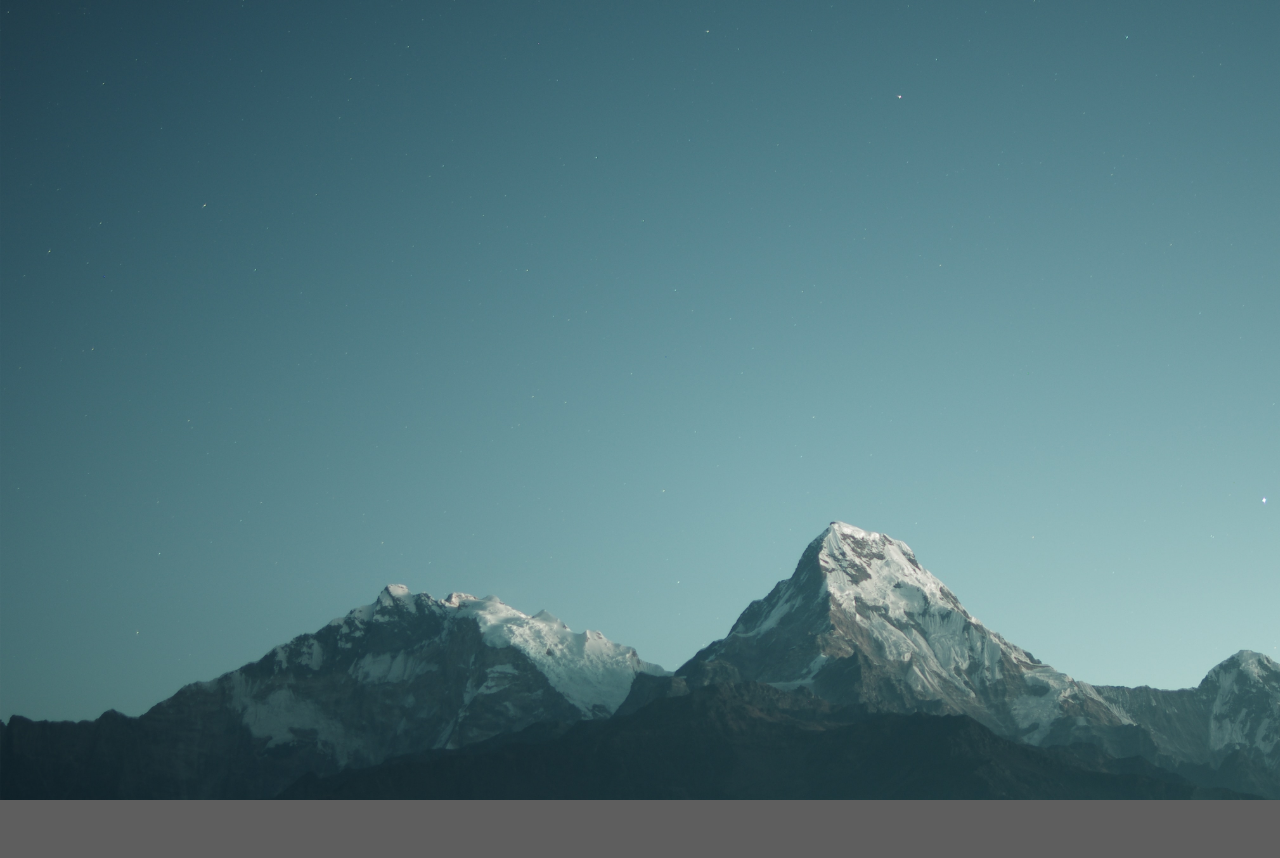
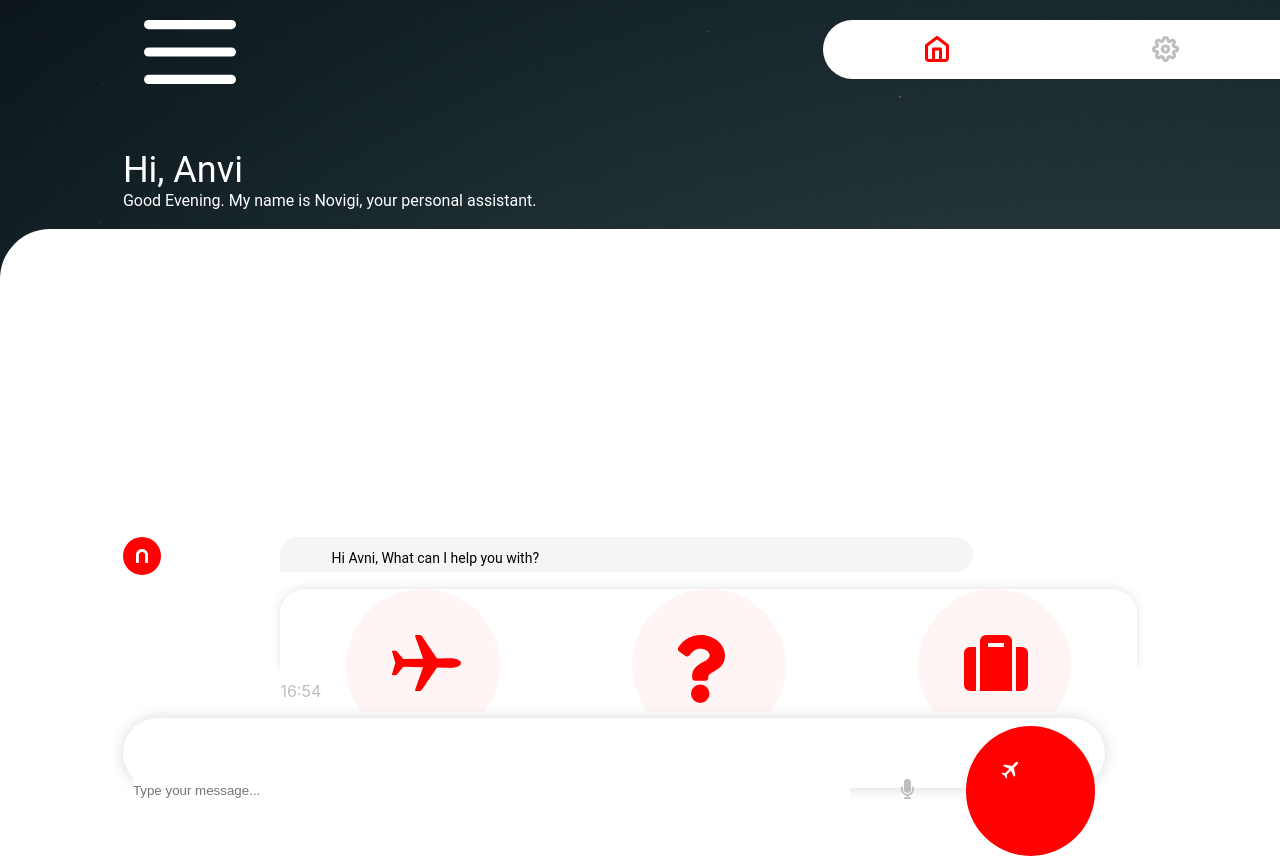
Before and after one commit to praveen-novigi/TicketBookingFrontEnd, a React (Create React App) app: page /chat in a window 1280 px wide. Shown: the top 858 px of the page. After the commit the page ends 825 px from the top, so only its background shows below. Built offline with nearby package versions, Linux system fonts and the light colour scheme.

Commit message:
overflow Fix II

```diff
--- a/src/App.css
+++ b/src/App.css
@@ -1,7 +1,7 @@
 *{
   margin: 0;
   padding: 0;
-  position: static!important;
+  position: static;
 }
 .container{
   width: 100vw;
@@ -193,6 +193,7 @@
   height: 67.50246305vh;
   padding-left: 9.6vw;
   margin-top: 2.463054vh;
+  overflow: hidden;
 }
 .scrollBox{
   max-height: 55.6798vh;
```
